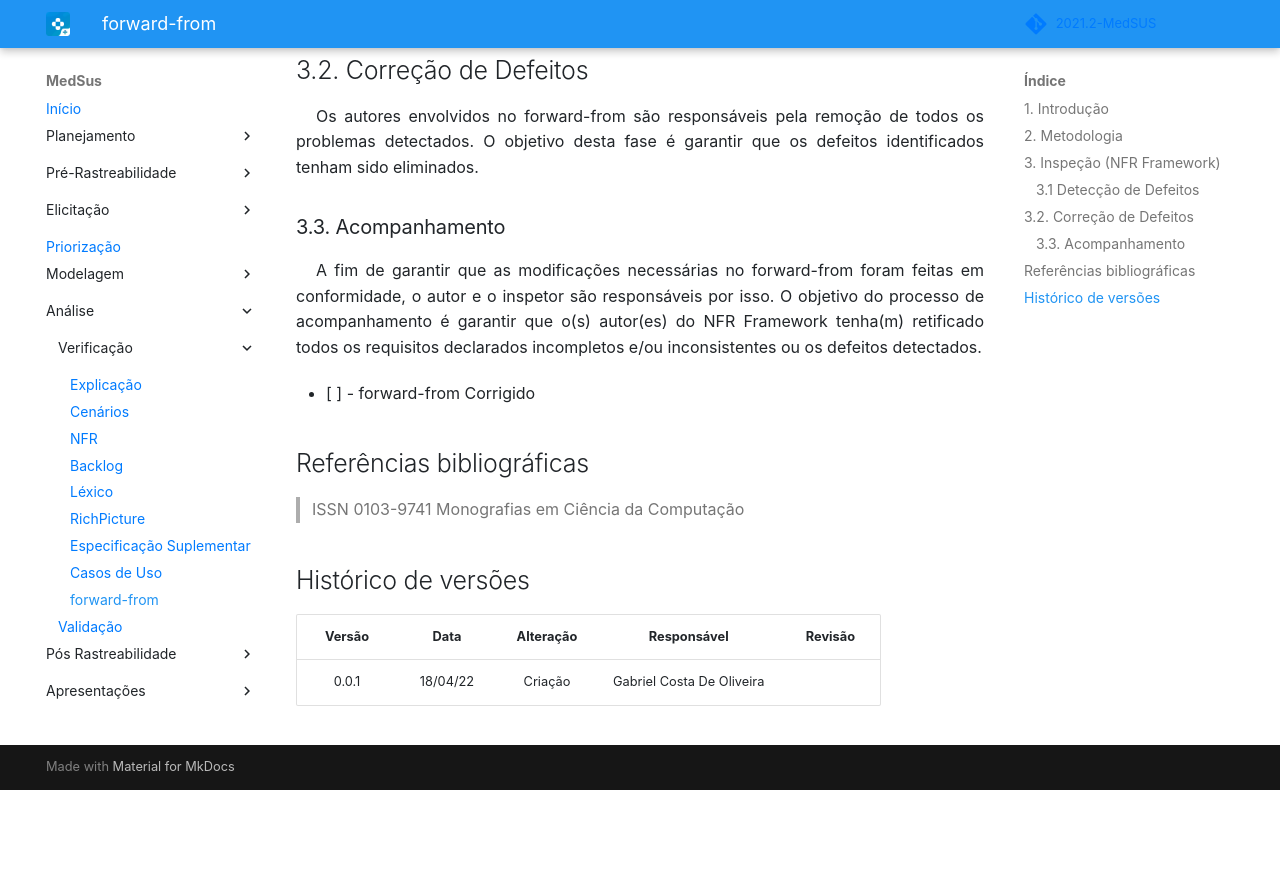
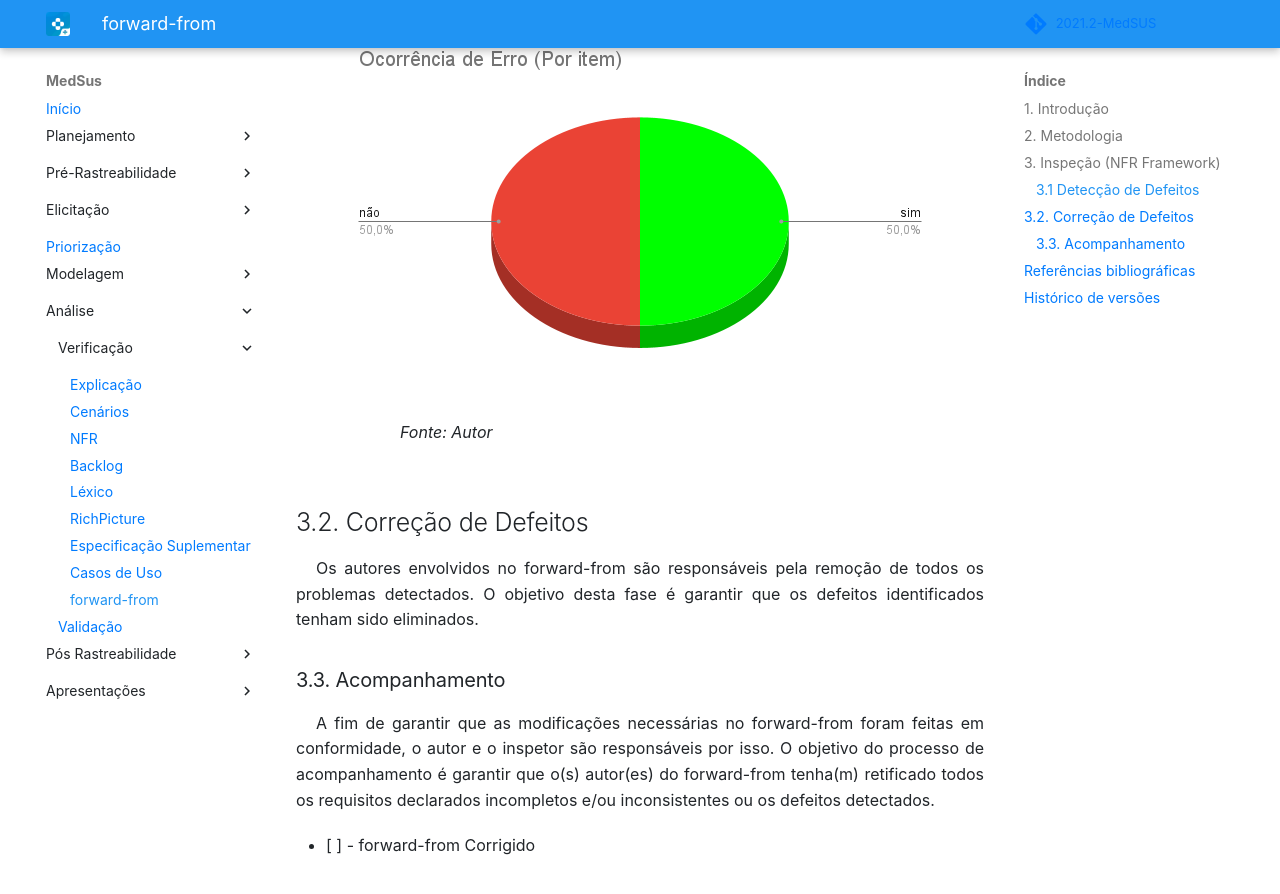
Before and after one commit to Requisitos-de-Software/2021.2-MedSUS, an MkDocs documentation site: the page built from docs/verification/forward_from.md, in a window 1280 px wide and 900 px high, scrolled down 2066 px. Shown: the top 894 px of the window. Built offline with MkDocs 1.6.1 and Material for MkDocs 9.7.7, drawn with Linux system fonts in a browser that asks for light colours; some web fonts are replaced; comment, search, counter and statistics services are not loaded; before the commit the page ends 2856 px from its top, so only the background shows below that.

Commit message:
fix image

```diff
--- a/docs/verification/forward_from.md
+++ b/docs/verification/forward_from.md
@@ -46,6 +46,18 @@ Para a detecção de defeitos, elaborou-se um checklist, utilizando o Google Pla
     <figcaption>Fonte: Autor</figcaption>
 </div>
 
+
+<div class="container">
+    <div class="row">
+        <div class="col">
+            <p align = "center">
+                <img src="https://raw.githubusercontent.com/Requisitos-de-Software/2021.2-MedSUS/main/docs/assets/verification/forward_from/graficoErros.png">
+                <figcaption>Fonte: Autor</figcaption>
+            </p>
+        </div>
+    </div>
+</div>
+
 ## 3.2. Correção de Defeitos
 
 <p style="text-indent: 20px; text-align: justify">
@@ -57,7 +69,7 @@ O objetivo desta fase é garantir que os defeitos identificados tenham sido elim
 
 <p style="text-indent: 20px; text-align: justify">
 A fim de garantir que as modificações necessárias no forward-from foram feitas em conformidade, o autor e o inspetor são responsáveis por isso.
-O objetivo do processo de acompanhamento é garantir que o(s) autor(es) do NFR Framework tenha(m)
+O objetivo do processo de acompanhamento é garantir que o(s) autor(es) do forward-from tenha(m)
 retificado todos os requisitos declarados incompletos e/ou inconsistentes ou os defeitos detectados.
 </p>
 
```
